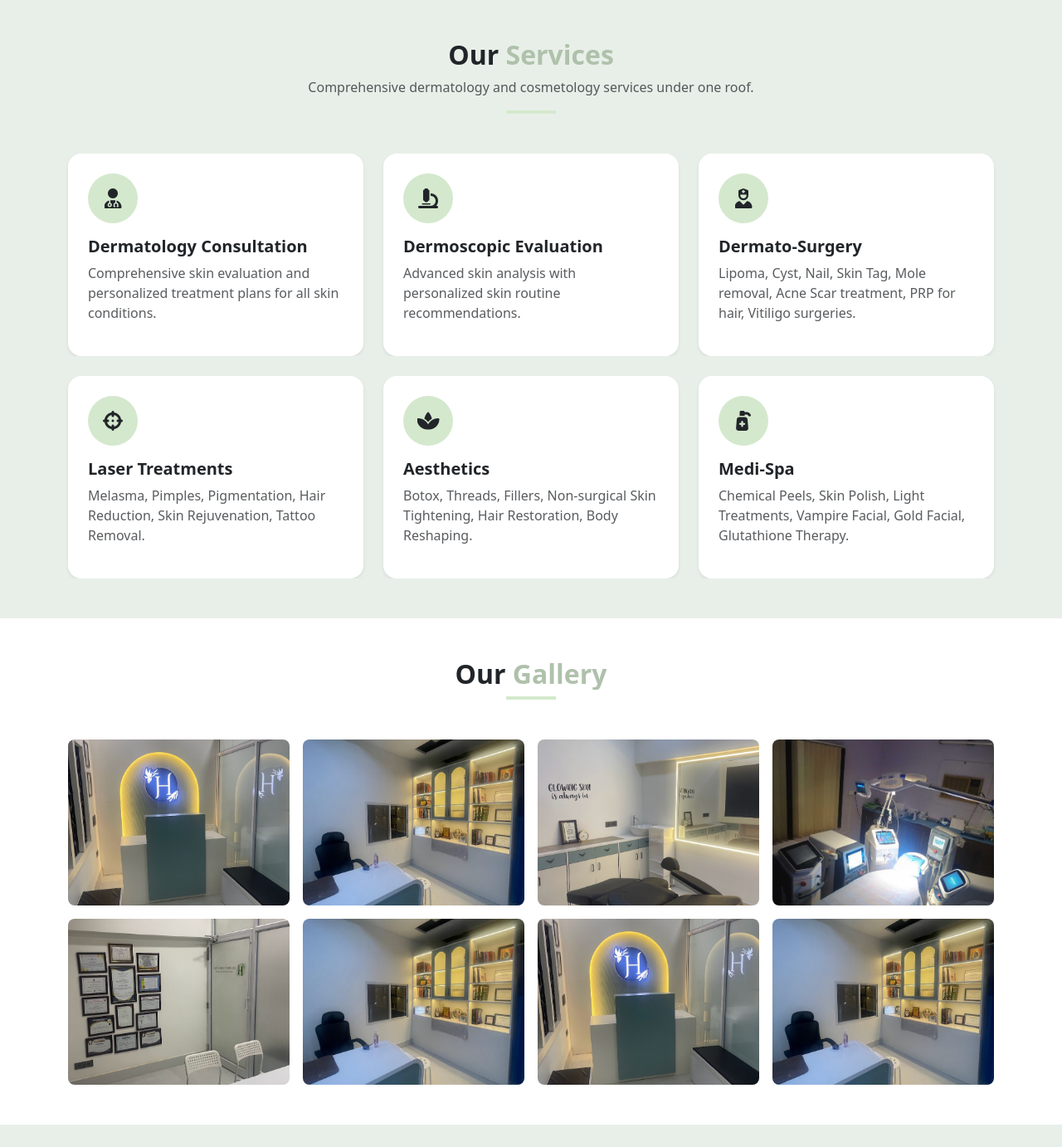
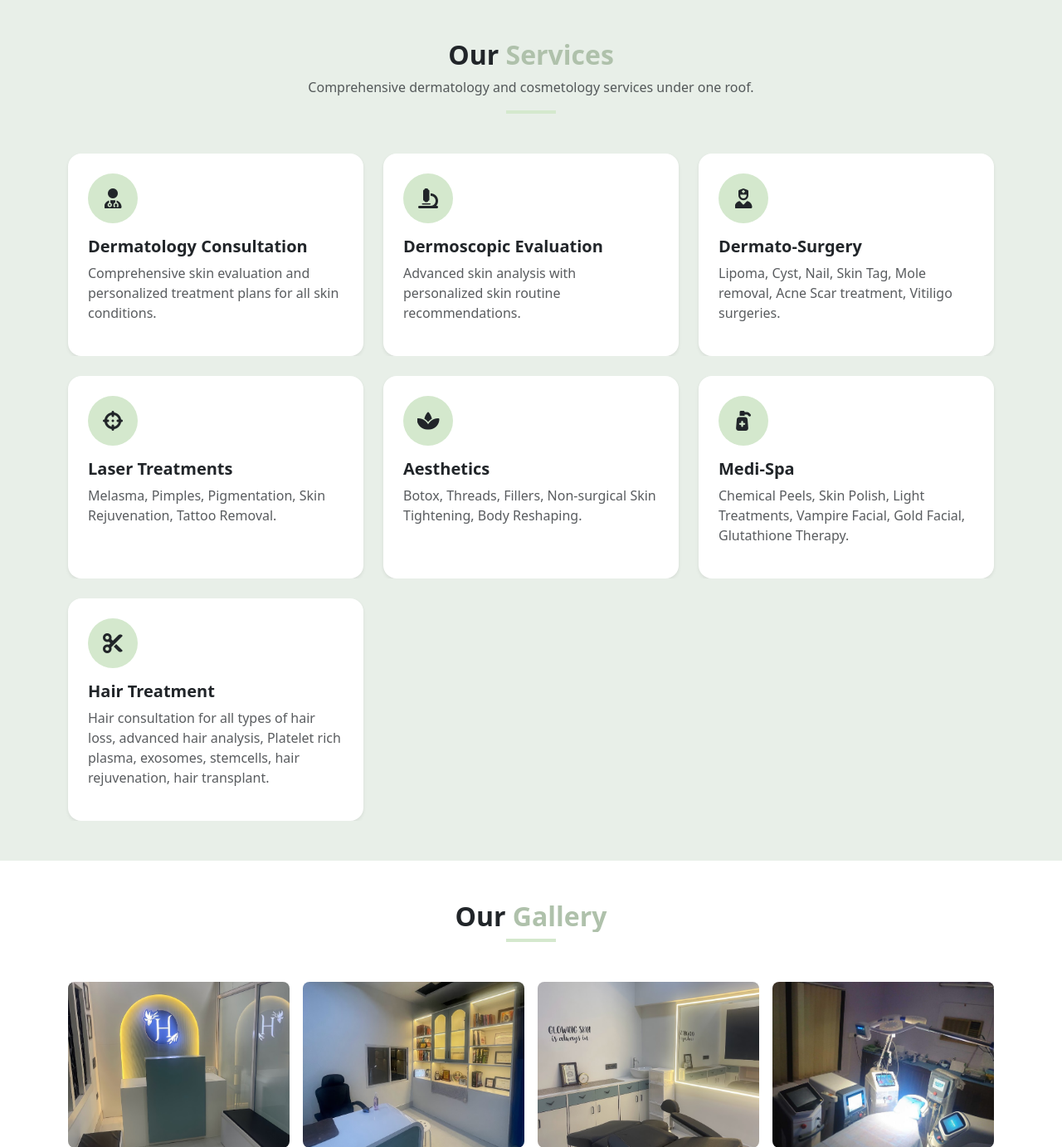
Before and after one commit to snversein/henry_website, a Flask app: page / in a window 1280 px wide. Shown: the part 3215-4597 px from the top of the page at 83% size. Run offline with Flask 3, Linux system fonts and the light colour scheme.

Commit message:
push time

```diff
--- a/app.py
+++ b/app.py
@@ -25,14 +25,23 @@ def chat():
         model="openai/gpt-oss-120b",
         messages=[
             {"role": "system", "content": """You are a helpful assistant for Dr Henry's Skin Clinic in Bilaspur, Chhattisgarh.
-Provide information about skin care, clinic services, and general health advice. Be friendly and professional.
-When responding, use clean formatting:
-- Use bullet points for lists
-- Use bold text for headings
+IMPORTANT RULES:
+1. DO NOT provide any medical treatment recommendations
+2. DO NOT prescribe any medications or suggest prescriptions
+3. DO NOT diagnose any medical conditions
+3. DO NOT use any special characters, emojis, or symbols like dashes, asterisks, bullets in your responses
+4. ONLY provide general information about:
+   - Clinic services and treatments we offer
+   - Clinic timings and location
+   - How to book appointments
+   - General skin care tips (non-medical)
+5. If someone asks about treatment or prescription, always redirect them to visit the clinic or call for proper consultation
+Be friendly and professional.
+When responding:
 - Keep paragraphs short and readable
-- Use numbered lists for steps
-- Do not use markdown tables - use simple bullet points instead
-- If mentioning services, mention they are available at the clinic"""},
+- Use simple plain text only
+- Use numbers followed by dots for lists (1. 2. 3.)
+- Do not use any markdown or special formatting"""},
             {"role": "user", "content": user_message}
         ],
         temperature=0.7,
--- a/templates/chatbot.html
+++ b/templates/chatbot.html
@@ -226,12 +226,13 @@
                     <i class="fas fa-robot"></i>
                 </div>
                 <div class="bot-msg">
-                    Hello! 👋 I'm Dr Henry's AI Assistant. I can help you with:
+                    Hello! I'm Dr Henry's AI Assistant. I can help you with:
                     <br><br>
                     <strong>•</strong> Information about our services
                     <br><strong>•</strong> Clinic hours and location
                     <br><strong>•</strong> Booking appointments
-                    <br><strong>•</strong> General skin care advice
+                    <br><br>
+                    <strong>Important:</strong> For any treatment or prescription, please visit our clinic or call us directly.
                     <br><br>
                     <strong>How can I help you today?</strong>
                 </div>
--- a/templates/index.html
+++ b/templates/index.html
@@ -187,7 +187,7 @@
             <div class="col-md-4" data-aos="fade-up" data-aos-delay="100">
                 <div class="card border-0 shadow-lg h-100 doctor-card">
                     <div class="position-relative" style="height: 300px; overflow: hidden;">
-                        <img src="./static/img/david.jpeg" alt="Dr. David Henry" class="w-100 h-10 object-fit-cover">
+                        <img src="./static/img/david.jpeg" alt="Dr. David Henry" class="w-100  object-fit-cover" style="height: 418px;">
                         <div class="position-absolute bottom-0 start-0 w-100 bg-gradient-to-top from-dark to-transparent p-3">
                             <span class="badge bg-sage text-dark">Senior Dermatologist</span>
                         </div>
@@ -204,7 +204,7 @@
             <div class="col-md-4" data-aos="fade-up" data-aos-delay="200">
                 <div class="card border-0 shadow-lg h-100 doctor-card">
                     <div class="position-relative" style="height: 300px; overflow: hidden;">
-                        <img src="/static/img/danial.jpeg" alt="Dr. Daniel Henry" class="w-100 h-10 object-fit-cover">
+                        <img src="/static/img/danial.jpeg" alt="Dr. Daniel Henry" class="w-100 object-fit-cover" style="height: 350px;">
                         <div class="position-absolute bottom-0 start-0 w-100 bg-gradient-to-top from-dark to-transparent p-3">
                             <span class="badge bg-sage text-dark">Child Skin Specialist</span>
                         </div>
@@ -276,7 +276,7 @@
                         <i class="fas fa-user-nurse fs-4 text-dark"></i>
                     </div>
                     <h5 class="fw-bold">Dermato-Surgery</h5>
-                    <p class="text-muted">Lipoma, Cyst, Nail, Skin Tag, Mole removal, Acne Scar treatment, PRP for hair, Vitiligo surgeries.</p>
+                    <p class="text-muted">Lipoma, Cyst, Nail, Skin Tag, Mole removal, Acne Scar treatment, Vitiligo surgeries.</p>
                 </div>
             </div>
 
@@ -287,7 +287,7 @@
                         <i class="fas fa-crosshairs fs-4 text-dark"></i>
                     </div>
                     <h5 class="fw-bold">Laser Treatments</h5>
-                    <p class="text-muted">Melasma, Pimples, Pigmentation, Hair Reduction, Skin Rejuvenation, Tattoo Removal.</p>
+                    <p class="text-muted">Melasma, Pimples, Pigmentation, Skin Rejuvenation, Tattoo Removal.</p>
                 </div>
             </div>
 
@@ -298,7 +298,7 @@
                         <i class="fas fa-spa fs-4 text-dark"></i>
                     </div>
                     <h5 class="fw-bold">Aesthetics</h5>
-                    <p class="text-muted">Botox, Threads, Fillers, Non-surgical Skin Tightening, Hair Restoration, Body Reshaping.</p>
+                    <p class="text-muted">Botox, Threads, Fillers, Non-surgical Skin Tightening, Body Reshaping.</p>
                 </div>
             </div>
 
@@ -310,6 +310,17 @@
                     </div>
                     <h5 class="fw-bold">Medi-Spa</h5>
                     <p class="text-muted">Chemical Peels, Skin Polish, Light Treatments, Vampire Facial, Gold Facial, Glutathione Therapy.</p>
+                </div>
+            </div>
+
+            <!-- Hair Treatment Service -->
+            <div class="col-md-6 col-lg-4" data-aos="fade-up" data-aos-delay="400">
+                <div class="bg-white rounded-4 p-4 shadow-sm h-100 service-card">
+                    <div class="bg-sage rounded-circle d-inline-flex align-items-center justify-content-center mb-3" style="width: 60px; height: 60px;">
+                        <i class="fas fa-cut fs-4 text-dark"></i>
+                    </div>
+                    <h5 class="fw-bold">Hair Treatment</h5>
+                    <p class="text-muted">Hair consultation for all types of hair loss, advanced hair analysis, Platelet rich plasma, exosomes, stemcells, hair rejuvenation, hair transplant.</p>
                 </div>
             </div>
         </div>
@@ -411,6 +422,17 @@
                         <div class="ms-3">
                             <h6 class="fw-bold">Email</h6>
                             <p class="text-muted mb-0">drhenrysdermatology@gmail.com</p>
+                        </div>
+                    </div>
+
+                    <div class="d-flex align-items-start mb-4">
+                        <div class="bg-sage rounded-circle d-flex align-items-center justify-content-center flex-shrink-0" style="width: 50px; height: 50px;">
+                            <i class="fas fa-clock text-dark"></i>
+                        </div>
+                        <div class="ms-3">
+                            <h6 class="fw-bold">Clinic Timings</h6>
+                            <p class="text-muted mb-1">Monday - Saturday: 9:00 AM - 7:00 PM</p>
+
                         </div>
                     </div>
 
```
Also changed, not shown: 2 other files.
